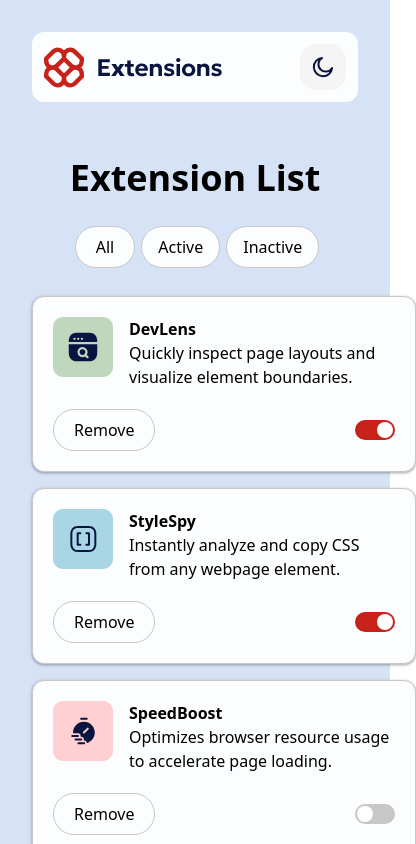
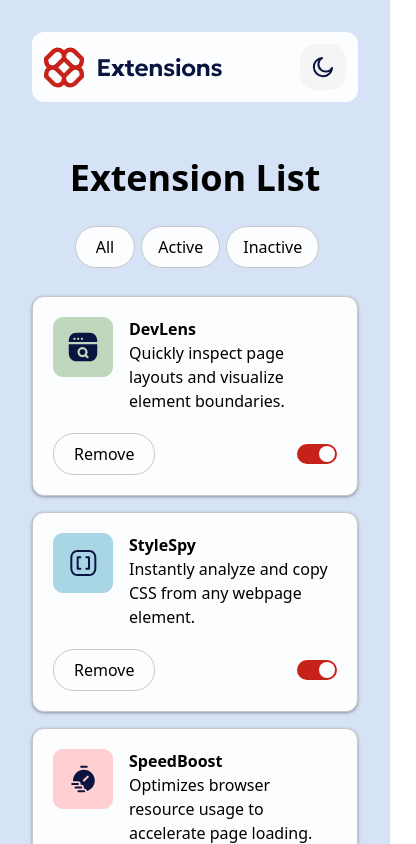
Before and after one commit to itksweb/browser-extension-manager, a React (Vite) app: page / in a window 390 px wide. Shown: the top 844 px of the page, 416 px wide, since content can reach past the window. Built offline with nearby package versions, Linux system fonts and the light colour scheme.

Commit message:
better responsive design

```diff
--- a/src/components/Extension.jsx
+++ b/src/components/Extension.jsx
@@ -8,7 +8,7 @@ const Extension = ({data, isDark}) => {
     useEffect(()=> setActiveRed(isDark ? "bg-red-400":"bg-red-700"),[isDark])
 
   return (
-    <div className={`min-w-96 my-card min-h-44 p-5 rounded-xl border-[1px] flex flex-col justify-between`}>
+    <div className={` my-card min-h-44 p-5 rounded-xl border-[1px] flex flex-col justify-between`}>
         <div className="flex place-items-start ">
             <img src={logo} alt={`haha-logo`} />
             <div className="words ml-4">
```
